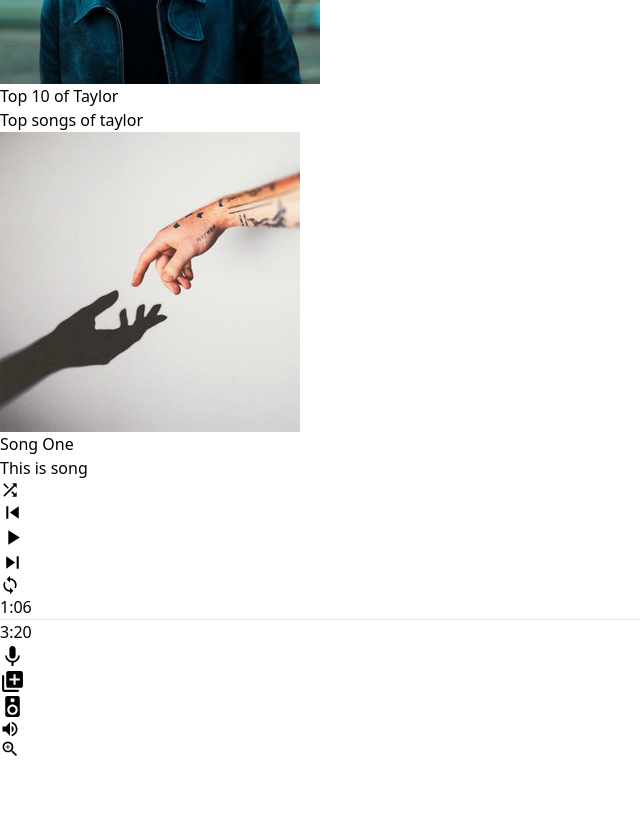
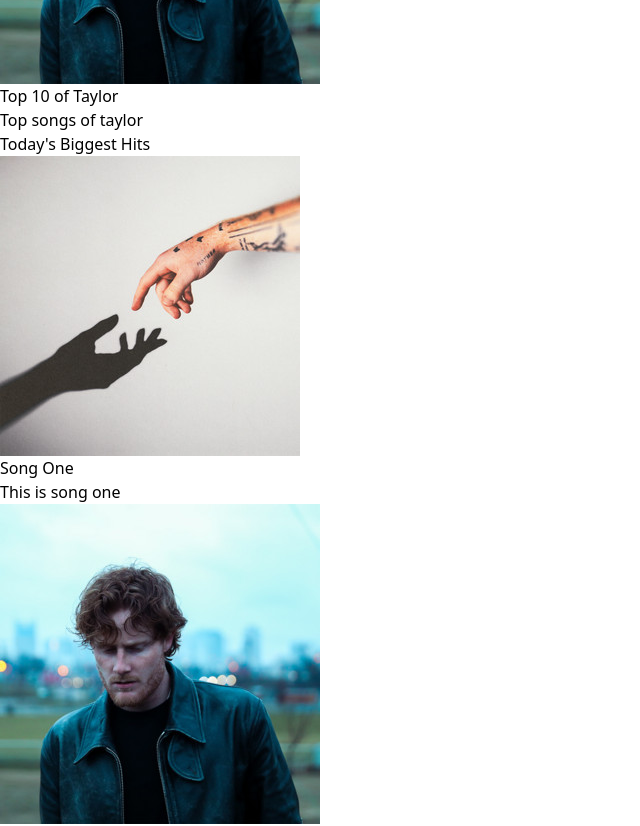
Before and after one commit to ItsNimmz/LyreApp, a React (Vite) app: page / in a window 1280 px wide. Shown: the part 1140-1966 px from the top of the page, without its empty margins (0-640 px from the left). Before the commit the page ends 1899 px from the top, so only its background shows below. Built offline with nearby package versions, Linux system fonts and the light colour scheme.

Commit message:
added today's biggest hits

```diff
--- a/src/components/DisplayHome.jsx
+++ b/src/components/DisplayHome.jsx
@@ -2,6 +2,8 @@ import React from 'react';
 import NavBar from './NavBar';
 import { albumsData } from '../assets/assets';
 import Albumlist from './Albumlist';
+import { songsData } from '../assets/assets';
+import SongList from './SongList';
 
 const DisplayHome = () => {
   return (
@@ -16,6 +18,22 @@ const DisplayHome = () => {
         </div>
 
       </div>
+      <div className='mb-4'>
+        <h1 className='my-5  font-bold text-2xl'>Today's Biggest Hits</h1>
+        <div className='flex overflow-auto'>
+          {songsData.map((item, index) => (
+            <Albumlist
+              key={index}
+              name={item.name}
+              desc={item.desc}
+              id={item.id}
+              image={item.image}
+            />
+          ))}
+        </div>
+
+
+      </div>
     </>
   );
 };
```
